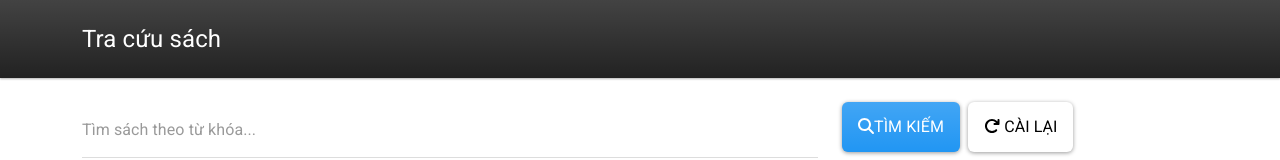
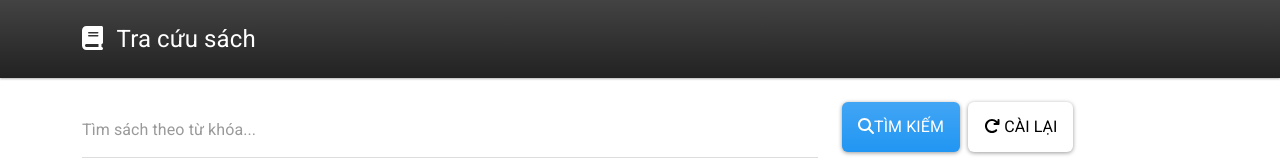
Before and after one commit to tungpham42/sach, a React (Create React App) app: page / in a window 1280 px wide. Shown: the top 160 px of the page. Built offline with nearby package versions, Linux system fonts and the light colour scheme.

Commit message:
Update App.js

```diff
--- a/src/App.js
+++ b/src/App.js
@@ -1,5 +1,7 @@
 import React from "react";
 import { Container, Navbar } from "react-bootstrap";
+import { FontAwesomeIcon } from "@fortawesome/react-fontawesome";
+import { faBook } from "@fortawesome/free-solid-svg-icons"; // Import the book icon
 import BooksSearch from "./BooksSearch";
 
 const App = () => {
@@ -7,7 +9,10 @@ const App = () => {
     <div>
       <Navbar bg="dark" variant="dark">
         <Container>
-          <Navbar.Brand>Tra cứu sách</Navbar.Brand>
+          <Navbar.Brand>
+            <FontAwesomeIcon icon={faBook} className="me-2" /> {/* Book icon */}
+            Tra cứu sách
+          </Navbar.Brand>
         </Container>
       </Navbar>
       <Container className="mt-4">
```
